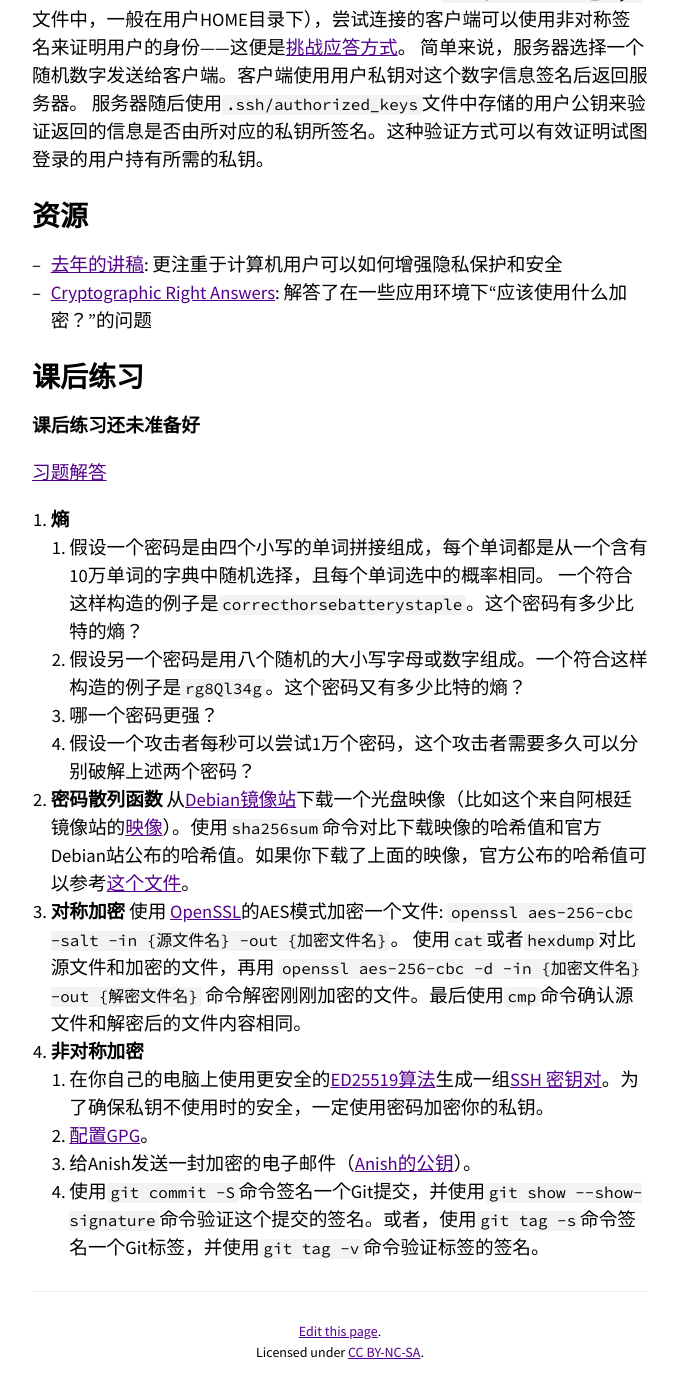
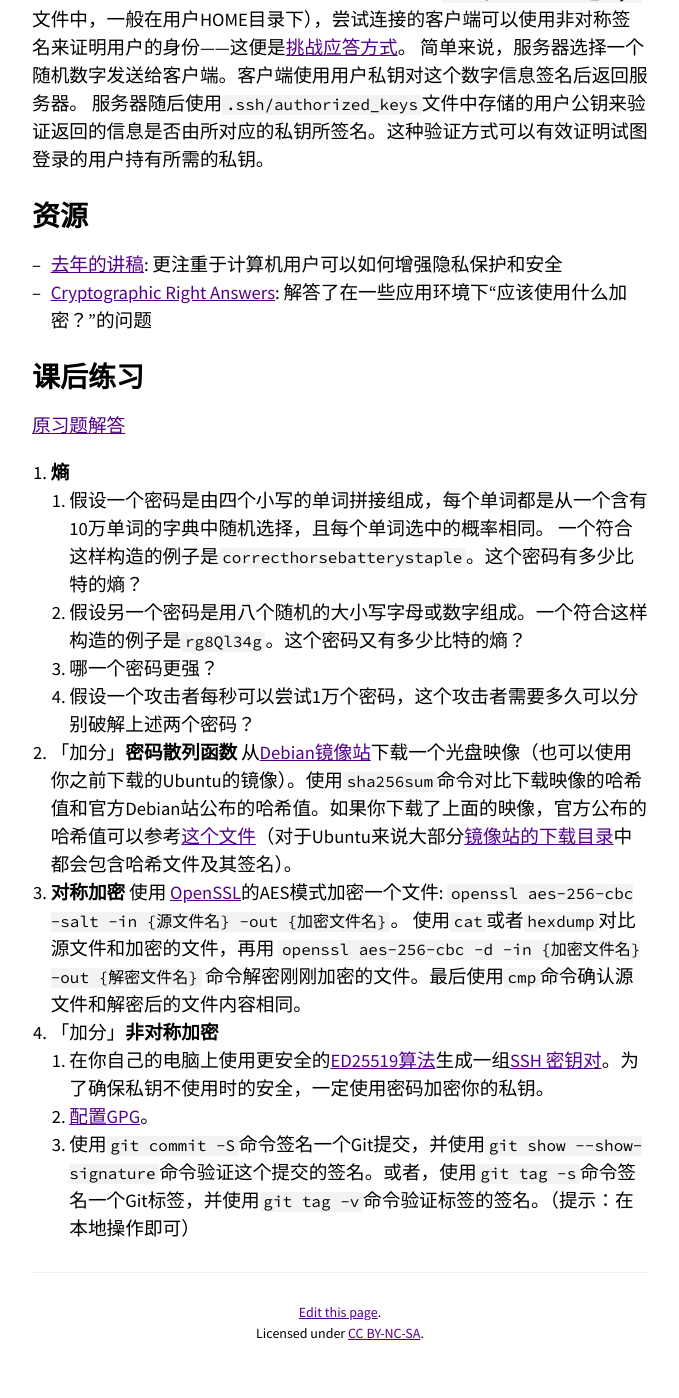
Before and after one commit to missing-semester-cn/missing-semester-cn.github.io, a Jekyll site: the page built from _2020/security.md, in a window 1280 px wide and 1400 px high, scrolled down 6997 px. Shown: the whole window, without its empty margins (300-979 px from the left). Built offline with Jekyll 4.4.1, drawn with Linux system fonts in a browser that asks for light colours.

Commit message:
Update
Signed-off-by: MuZhou233 <MuZhou233@outlook.com>

```diff
--- a/_2020/security.md
+++ b/_2020/security.md
@@ -244,23 +244,21 @@ security concepts, tips
 
 # 课后练习
 
-**课后练习还未准备好**
+[原习题解答]({{site.url}}/{{site.solution_url}}/{{page.solution.url}})
 
-[习题解答]({{site.url}}/{{site.solution_url}}/{{page.solution.url}})
 1. **熵**
     1. 假设一个密码是由四个小写的单词拼接组成，每个单词都是从一个含有10万单词的字典中随机选择，且每个单词选中的概率相同。
        一个符合这样构造的例子是`correcthorsebatterystaple`。这个密码有多少比特的熵？
     1. 假设另一个密码是用八个随机的大小写字母或数字组成。一个符合这样构造的例子是`rg8Ql34g`。这个密码又有多少比特的熵？
     1. 哪一个密码更强？
     1. 假设一个攻击者每秒可以尝试1万个密码，这个攻击者需要多久可以分别破解上述两个密码？
-1. **密码散列函数** 从[Debian镜像站](https://www.debian.org/CD/http-ftp/)下载一个光盘映像（比如这个来自阿根廷镜像站的[映像](http://debian.xfree.com.ar/debian-cd/10.2.0/amd64/iso-cd/debian-10.2.0-amd64-netinst.iso)）。使用`sha256sum`命令对比下载映像的哈希值和官方Debian站公布的哈希值。如果你下载了上面的映像，官方公布的哈希值可以参考[这个文件](https://cdimage.debian.org/debian-cd/current/amd64/iso-cd/SHA256SUMS)。
+1. 「加分」**密码散列函数** 从[Debian镜像站](https://www.debian.org/CD/http-ftp/)下载一个光盘映像（也可以使用你之前下载的Ubuntu的镜像）。使用`sha256sum`命令对比下载映像的哈希值和官方Debian站公布的哈希值。如果你下载了上面的映像，官方公布的哈希值可以参考[这个文件](https://cdimage.debian.org/debian-cd/current/amd64/iso-cd/SHA256SUMS)（对于Ubuntu来说大部分[镜像站的下载目录](https://mirrors.tuna.tsinghua.edu.cn/ubuntu-cdimage/focal/source/current/source/)中都会包含哈希文件及其签名）。
 1. **对称加密** 使用
    [OpenSSL](https://www.openssl.org/)的AES模式加密一个文件: `openssl aes-256-cbc -salt -in {源文件名} -out {加密文件名}`。
    使用`cat`或者`hexdump`对比源文件和加密的文件，再用 `openssl aes-256-cbc -d -in {加密文件名} -out
    {解密文件名}` 命令解密刚刚加密的文件。最后使用`cmp`命令确认源文件和解密后的文件内容相同。
-1. **非对称加密**
+1. 「加分」**非对称加密**
     1. 在你自己的电脑上使用更安全的[ED25519算法](https://wiki.archlinux.org/index.php/SSH_keys#Ed25519)生成一组[SSH
        密钥对](https://www.digitalocean.com/community/tutorials/how-to-set-up-ssh-keys--2)。为了确保私钥不使用时的安全，一定使用密码加密你的私钥。
     1. [配置GPG](https://www.digitalocean.com/community/tutorials/how-to-use-gpg-to-encrypt-and-sign-messages)。
-    1. 给Anish发送一封加密的电子邮件（[Anish的公钥](https://keybase.io/anish)）。
-    1. 使用`git commit -S`命令签名一个Git提交，并使用`git show --show-signature`命令验证这个提交的签名。或者，使用`git tag -s`命令签名一个Git标签，并使用`git tag -v`命令验证标签的签名。
+    1. 使用`git commit -S`命令签名一个Git提交，并使用`git show --show-signature`命令验证这个提交的签名。或者，使用`git tag -s`命令签名一个Git标签，并使用`git tag -v`命令验证标签的签名。（提示：在本地操作即可）
```
Also changed, not shown: _2020/version-control.md (+7 -5 lines).
